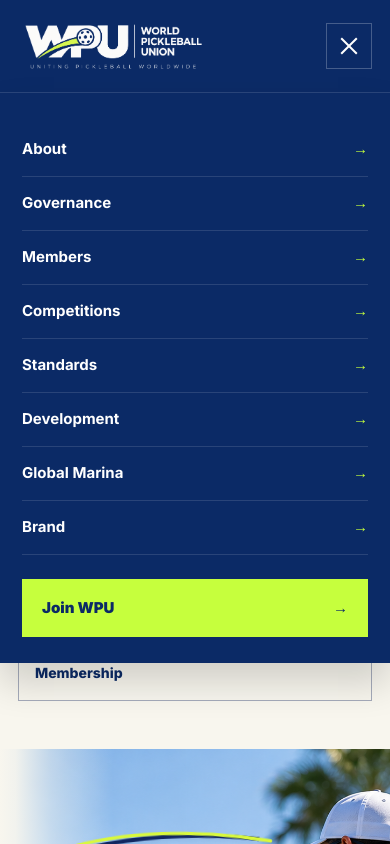
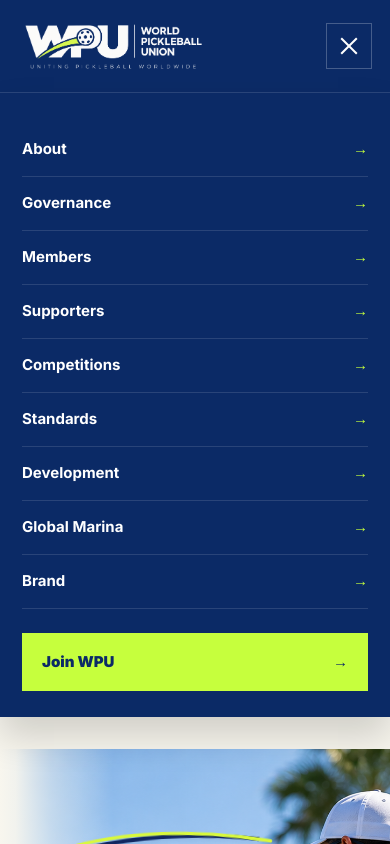
Before and after one commit to mightymaxworks/world-pickleball-union, a Next.js app: page / in a window 390 px wide. Both pictures are taken after a click on the heading "Open navigation". Shown: the top 844 px of the page. Built offline with nearby package versions, Linux system fonts and the light colour scheme.

Commit message:
Integrate global supporters with WPU site structure

```diff
--- a/src/components/SiteHeader.tsx
+++ b/src/components/SiteHeader.tsx
@@ -42,6 +42,7 @@ export default function SiteHeader() {
             <Link href="/about">About</Link>
             <Link href="/governance">Governance</Link>
             <Link href="/members">Members</Link>
+            <Link href="/supporters">Supporters</Link>
             <Link href="/competitions">Competitions</Link>
             <Link href="/standards">Standards</Link>
             <Link href="/development">Development</Link>
```
